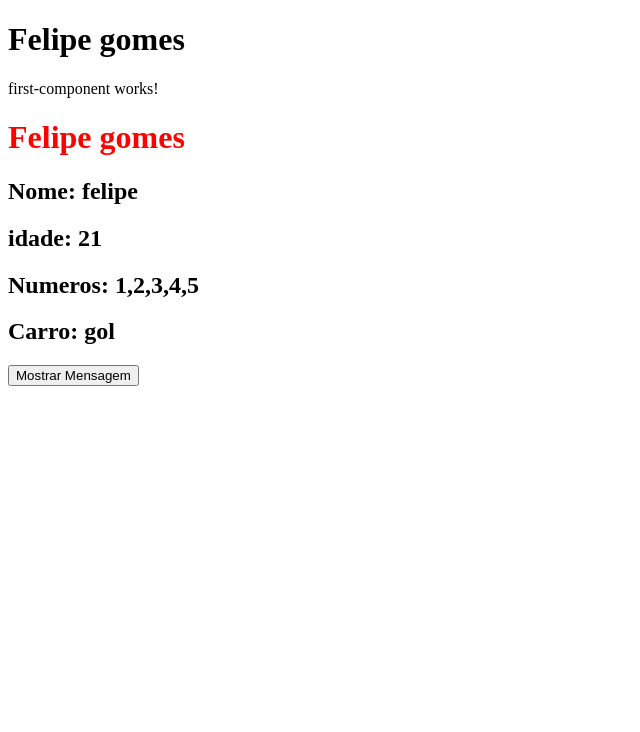
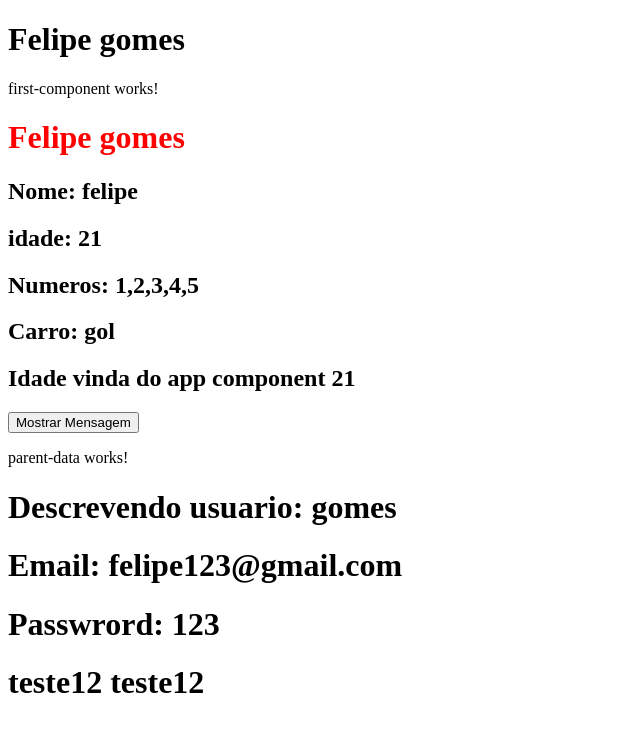
Before and after one commit to Felipe-Gs/curso-angular, an Angular app: page / in a window 1280 px wide. Shown: the top 732 px of the page, without its empty margins (0-640 px from the left). Built offline with nearby package versions, Linux system fonts and the light colour scheme.

Commit message:
feat: passing data from the component for other

```diff
--- a/src/app/app.component.html
+++ b/src/app/app.component.html
@@ -1,2 +1,3 @@
 <h1>Felipe gomes</h1>
 <app-first-component></app-first-component>
+<app-parent-data [name]="username" [userData]="userData" [teste12]="teste12"></app-parent-data>
--- a/src/app/app.component.ts
+++ b/src/app/app.component.ts
@@ -3,8 +3,17 @@ import { Component } from '@angular/core';
 @Component({
   selector: 'app-root',
   templateUrl: './app.component.html',
-  styleUrl: './app.component.css'
+  styleUrl: './app.component.css',
 })
 export class AppComponent {
+  username = 'gomes';
+  userIdade = 21;
   title = 'curso-angular';
+
+  userData = {
+    email: 'felipe123@gmail.com',
+    password: '123',
+  };
+
+  teste12 = 'teste12';
 }
--- a/src/app/app.module.ts
+++ b/src/app/app.module.ts
@@ -4,11 +4,13 @@ import { BrowserModule, provideClientHydration } from '@angular/platform-browser
 import { AppRoutingModule } from './app-routing.module';
 import { AppComponent } from './app.component';
 import { FirstComponentComponent } from './components/first-component/first-component.component';
+import { ParentDataComponent } from './components/parent-data/parent-data.component';
 
 @NgModule({
   declarations: [
     AppComponent,
-    FirstComponentComponent
+    FirstComponentComponent,
+    ParentDataComponent
   ],
   imports: [
     BrowserModule,
--- a/src/app/components/first-component/first-component.component.html
+++ b/src/app/components/first-component/first-component.component.html
@@ -4,4 +4,5 @@
 <h2>idade: {{idade}}</h2>
 <h2>Numeros: {{numeros}}</h2>
 <h2>Carro: {{carros.marcar}}</h2>
+<h2>Idade vinda do app component {{idade}}</h2>
 <button (click)="mostrarMensagem(name)">Mostrar Mensagem</button>
--- a/src/app/components/first-component/first-component.component.ts
+++ b/src/app/components/first-component/first-component.component.ts
@@ -1,4 +1,4 @@
-import { Component } from '@angular/core';
+import { Component, Input } from '@angular/core';
 
 @Component({
   selector: 'app-first-component',
@@ -14,6 +14,8 @@ export class FirstComponentComponent {
     marcar: 'gol',
   };
 
+  @Input() userIdade: number = 21;
+
   mostrarMensagem(name: String): void {
     alert(`bom dia ${name}`);
   }
--- /dev/null
+++ b/src/app/components/parent-data/parent-data.component.html
@@ -0,0 +1,5 @@
+<p>parent-data works!</p>
+<h1>Descrevendo usuario: {{name}}</h1>
+<h1>Email: {{userData.email}}</h1>
+<h1>Passwrord: {{userData.password}}</h1>
+<h1>teste12 {{teste12}}</h1>
```
Also changed, not shown: src/app/components/parent-data/parent-data.component.ts (added, +12 -0 lines), src/app/components/parent-data/parent-data.component.css (added), 1 other file (tests, documents, lock files or other folders).
